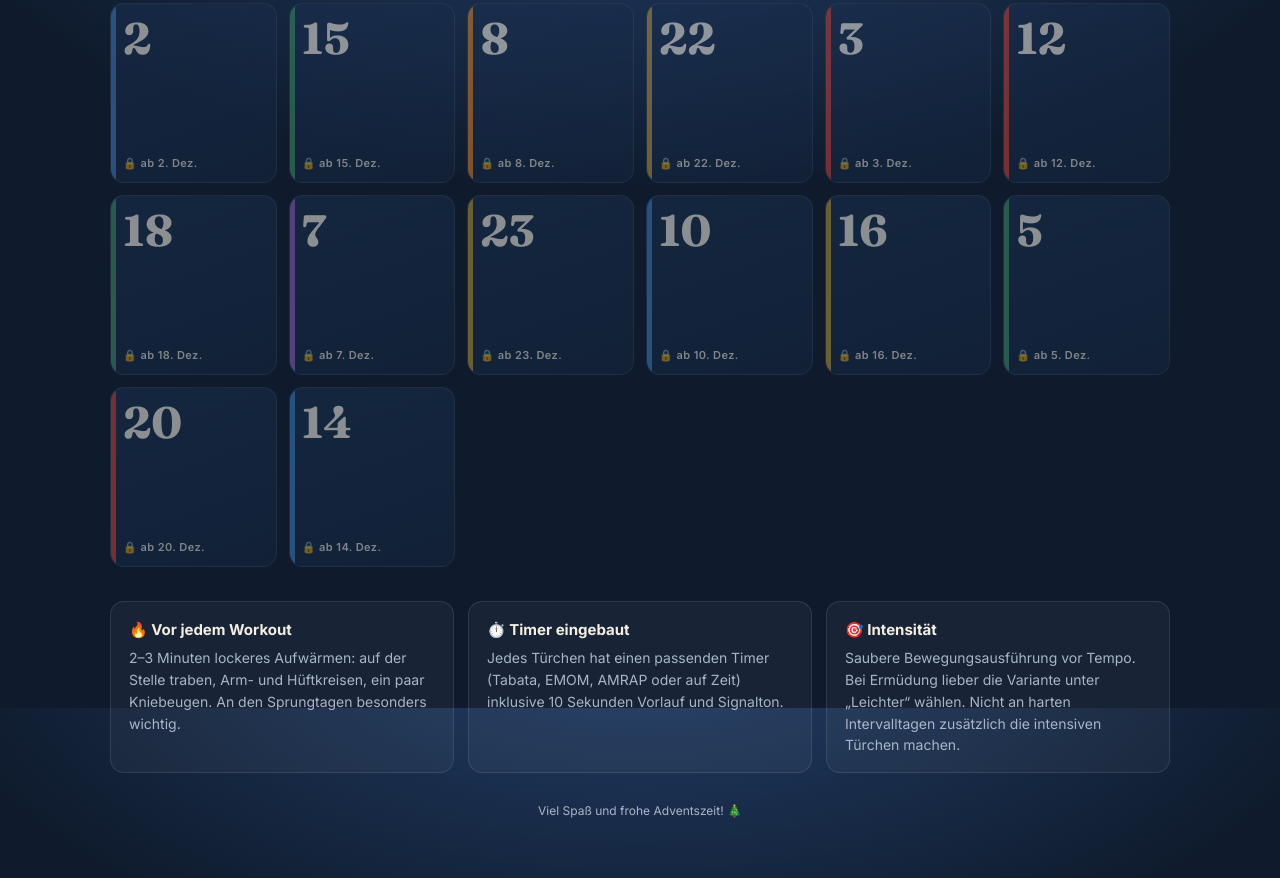
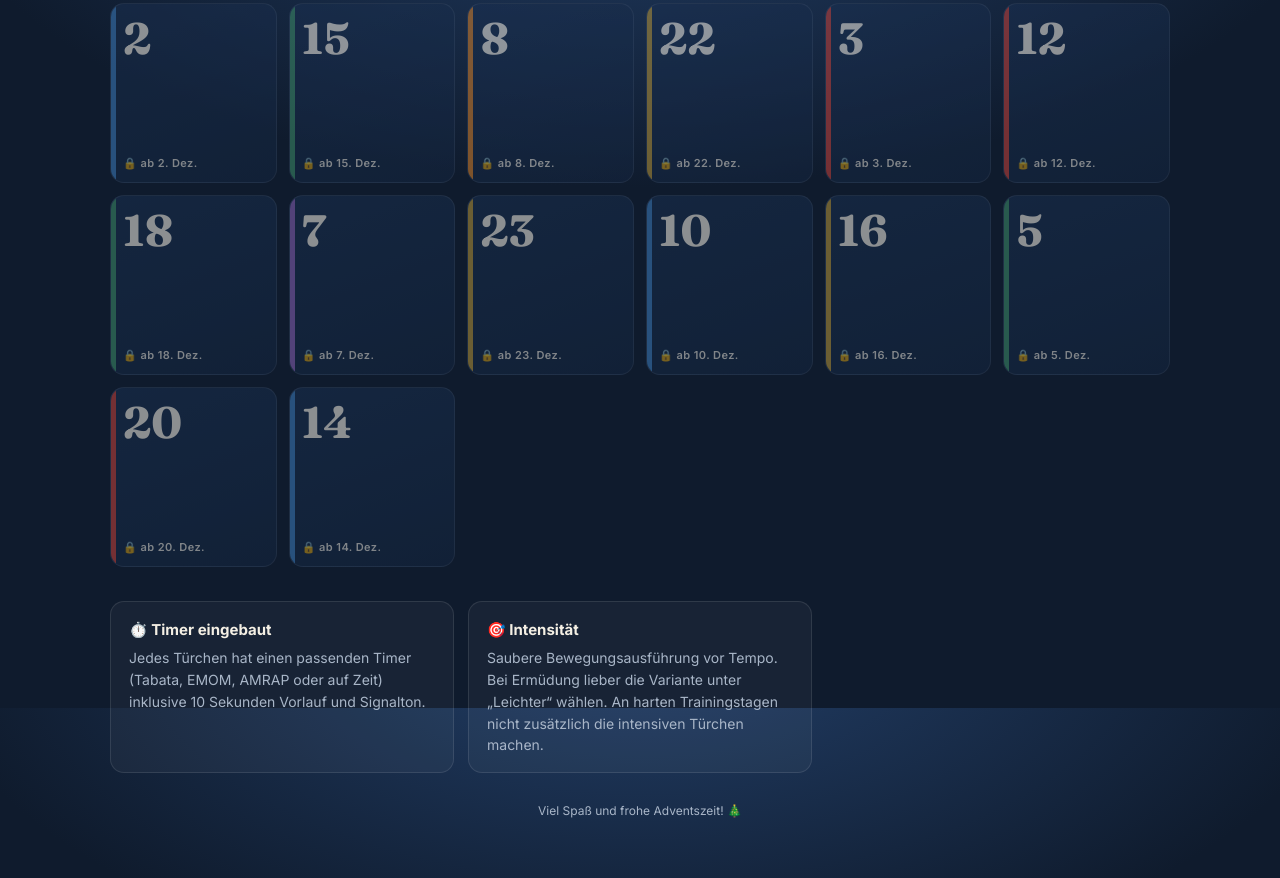
Before and after one commit to bruendlsusi-ai/adventskalender_workout, a plain HTML site: page index.html in a window 1280 px wide. Shown: the part 892-1770 px from the top of the page. Drawn offline with Linux system fonts and the light colour scheme.

Commit message:
Add files via upload

```diff
--- a/index.html
+++ b/index.html
@@ -101,7 +101,7 @@ footer{text-align:center;color:var(--muted);font-size:12px;margin-top:30px}
   <header>
     <div class="eyebrow">Dezember-Challenge · 24 Mini-Workouts</div>
     <h1>Workout-Adventskalender</h1>
-    <p class="lead">Jeden Tag ein Türchen, jeden Tag ein kurzes Workout: 4 bis 10 Minuten, ohne Geräte, überall machbar. Kraft, Sprungkraft, Rumpfstabilität und Mobilität im Wechsel – damit ihr gut durch die Grundlagenperiode kommt.</p>
+    <p class="lead">Jeden Tag ein Türchen, jeden Tag ein kurzes Workout: 4 bis 10 Minuten, ohne Geräte, überall machbar. Kraft, Sprungkraft, Rumpfstabilität und Mobilität im Wechsel.</p>
     <div class="toolbar">
       <span class="btn on" id="previewBadge" style="display:none;cursor:default">👀 Trainer-Vorschau aktiv</span>
       <button class="btn" id="resetBtn">Fortschritt zurücksetzen</button>
@@ -112,9 +112,8 @@ footer{text-align:center;color:var(--muted);font-size:12px;margin-top:30px}
   <div class="grid" id="grid"></div>
 
   <section class="info">
-    <div><h3>🔥 Vor jedem Workout</h3>2–3 Minuten lockeres Aufwärmen: auf der Stelle traben, Arm- und Hüftkreisen, ein paar Kniebeugen. An den Sprungtagen besonders wichtig.</div>
     <div><h3>⏱️ Timer eingebaut</h3>Jedes Türchen hat einen passenden Timer (Tabata, EMOM, AMRAP oder auf Zeit) inklusive 10 Sekunden Vorlauf und Signalton.</div>
-    <div><h3>🎯 Intensität</h3>Saubere Bewegungsausführung vor Tempo. Bei Ermüdung lieber die Variante unter „Leichter“ wählen. Nicht an harten Intervalltagen zusätzlich die intensiven Türchen machen.</div>
+    <div><h3>🎯 Intensität</h3>Saubere Bewegungsausführung vor Tempo. Bei Ermüdung lieber die Variante unter „Leichter“ wählen. An harten Trainingstagen nicht zusätzlich die intensiven Türchen machen.</div>
   </section>
   <footer>Viel Spaß und frohe Adventszeit! 🎄</footer>
 </div>
```
